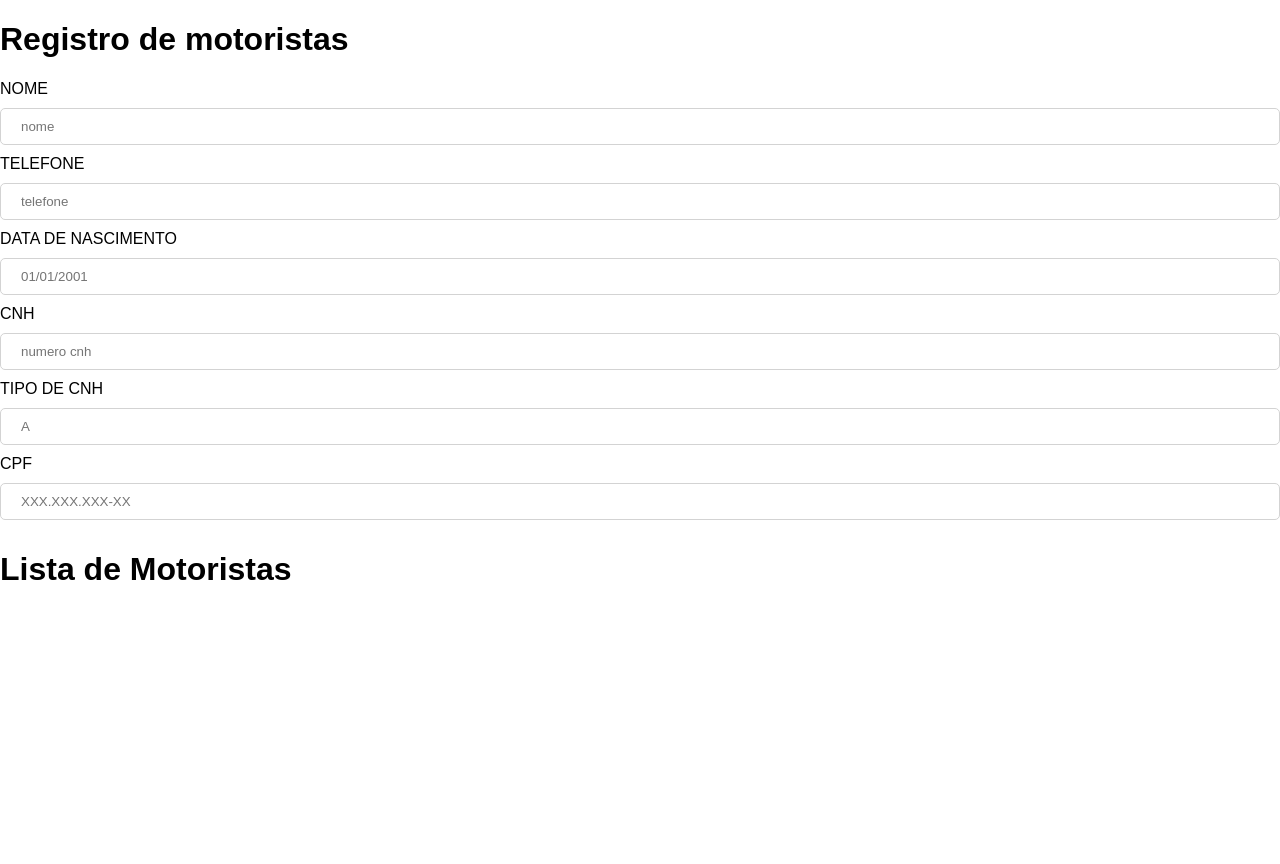
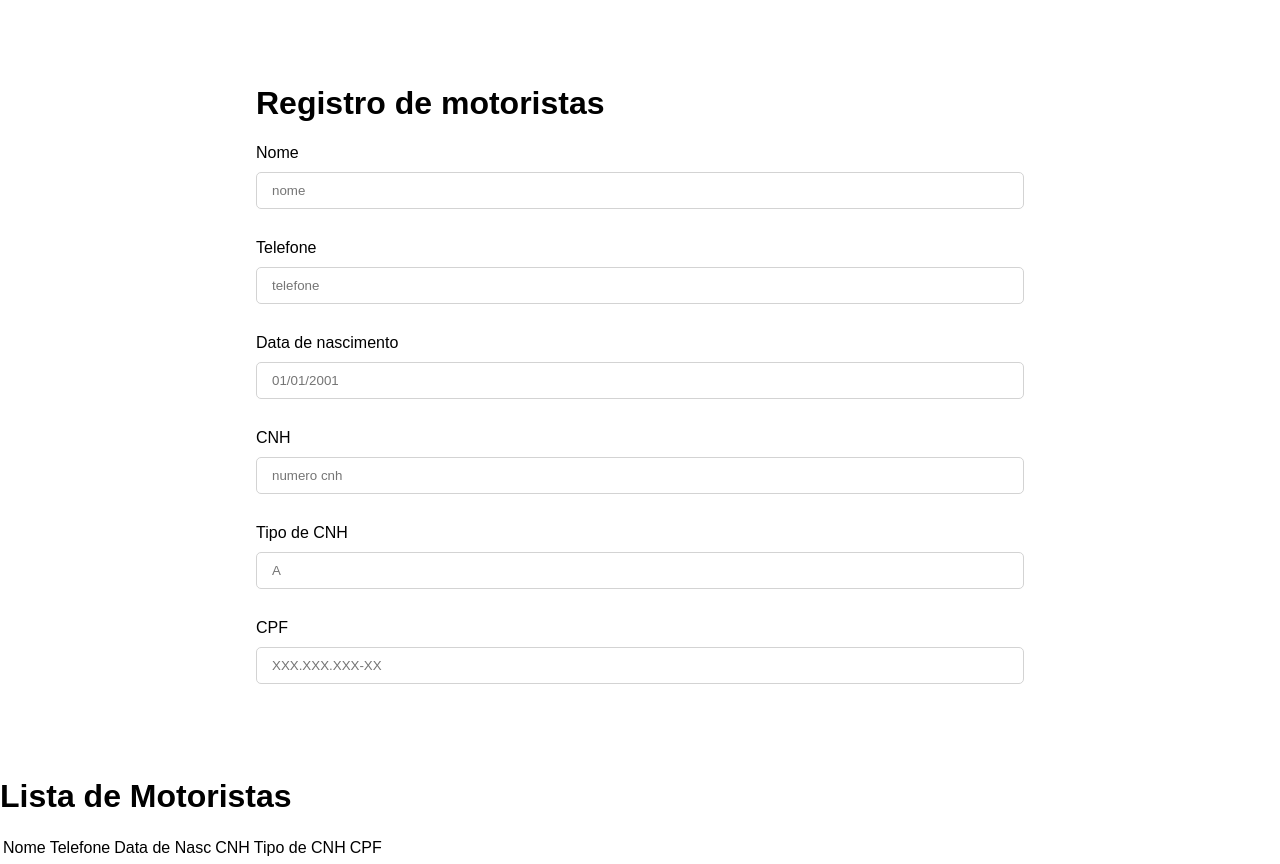
Before and after one commit to anapaulamak/truckpad-case, a React (Create React App) app: page / in a window 1280 px wide. Before the commit the page ends 800 px from the top, so only its background shows below. Built offline with nearby package versions, Linux system fonts and the light colour scheme; the HTML template or start-up script is replaced by a standard one.

Commit message:
add table structure

```diff
--- a/src/App.js
+++ b/src/App.js
@@ -9,19 +9,19 @@ class App extends Component {
       <div className="App">
         <div className="UserRegister">
           <h1>Registro de motoristas</h1>
-          <label>NOME</label>
+          <label>Nome</label>
           <Input placeholder="nome" inputClass="input"/>
 
-          <label>TELEFONE</label>
+          <label>Telefone</label>
           <Input placeholder="telefone" inputClass="input"/>
 
-          <label>DATA DE NASCIMENTO</label>
+          <label>Data de nascimento</label>
           <Input placeholder="01/01/2001" inputClass="input"/>
 
           <label>CNH</label>
           <Input placeholder="numero cnh" inputClass="input"/>
 
-          <label>TIPO DE CNH</label>
+          <label>Tipo de CNH</label>
           <Input placeholder="A" inputClass="input"/>
 
           <label>CPF</label>
@@ -30,6 +30,21 @@ class App extends Component {
 
         <div className="UsersList">
           <h1>Lista de Motoristas</h1>
+          <table>
+            <thead>
+              <td>Nome</td>
+              <td>Telefone</td>
+              <td>Data de Nasc</td>
+              <td>CNH</td>
+              <td>Tipo de CNH</td>
+              <td>CPF</td>
+            </thead>
+            <tbody>
+              <tr>
+                <td></td>
+              </tr>
+            </tbody>
+          </table>
         </div>
       </div>
     );
--- a/src/style/App.css
+++ b/src/style/App.css
@@ -1,11 +1,13 @@
 .input {
-    padding: 10px 20px;
+    padding: 10px 15px;
     border-radius: 5px;
     border: solid 1px lightgray;
-    margin: 10px 0px;
+    margin: 10px 0px 30px 0px;
+    outline: none;
 }
 
 .App .UserRegister{
     display: flex;
     flex-direction: column;
+    margin: 5% 20%;
 }
```
